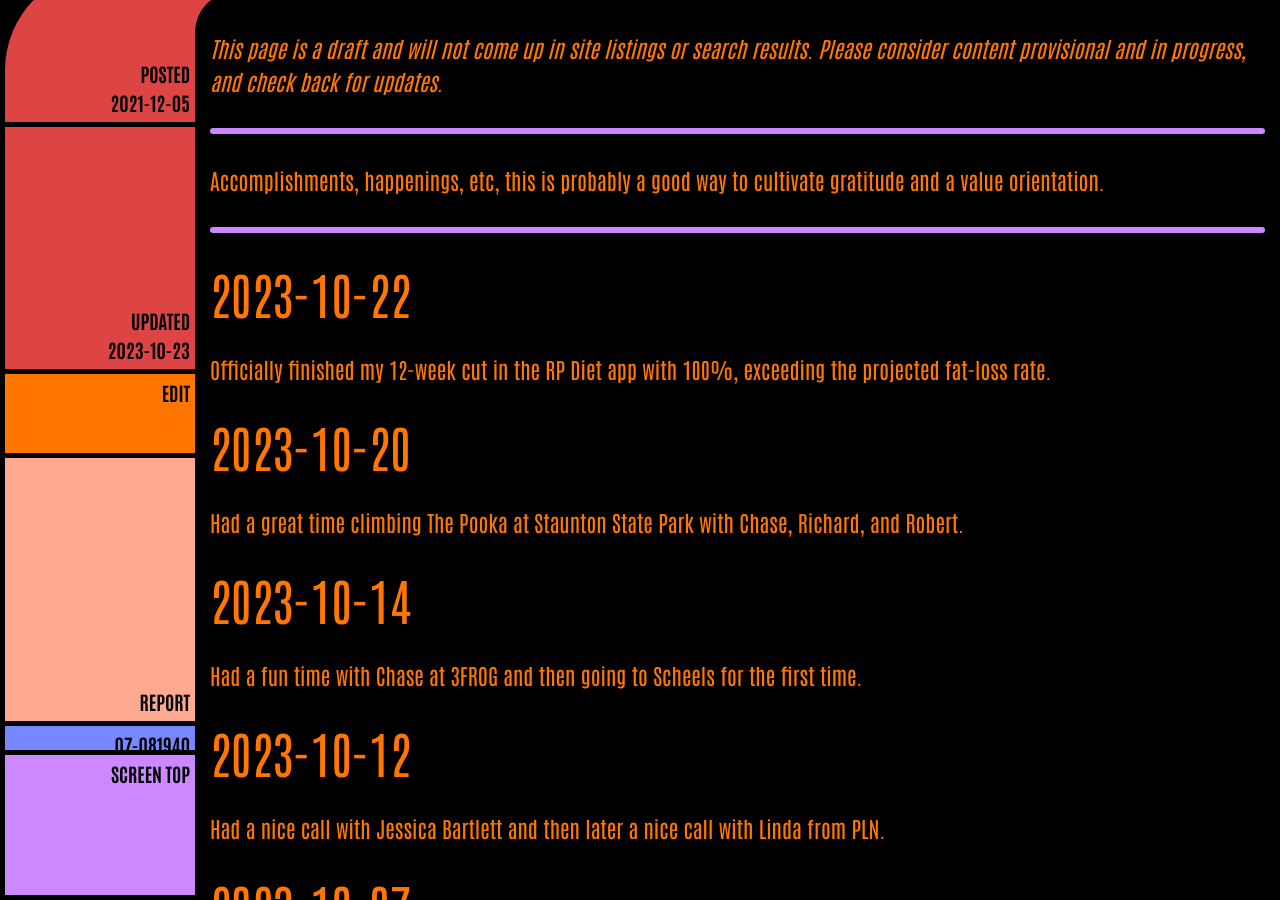
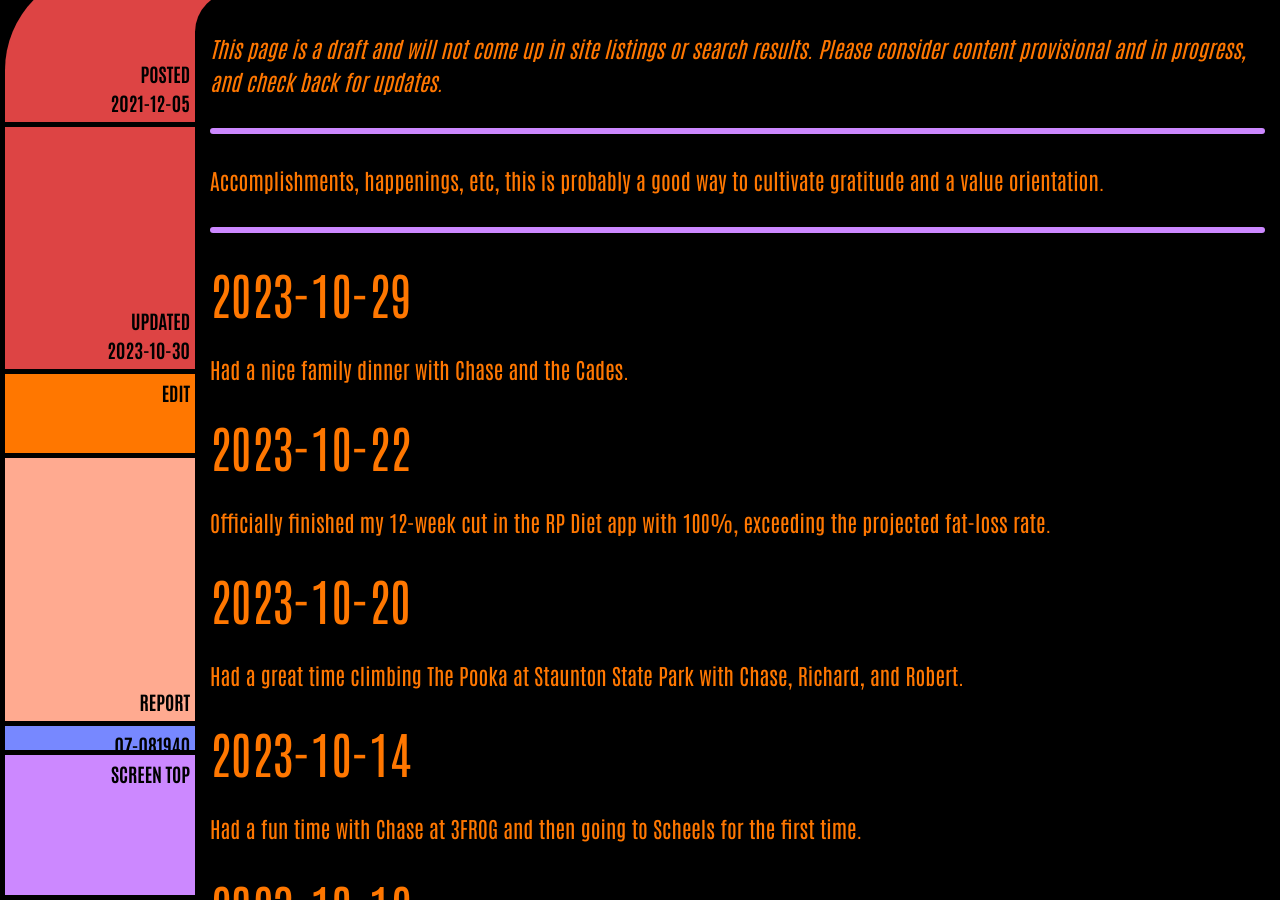
Before and after one commit to ArthurZey/arthurzey.github.io, a Jekyll site: the page built from _pages/one-good-thing.md, in a window 1280 px wide and 900 px high, scrolled down 333 px. Built offline with Jekyll 4.4.1, drawn with Linux system fonts in a browser that asks for light colours.

Commit message:
added 2023-10-29

```diff
--- a/_pages/one-good-thing.md
+++ b/_pages/one-good-thing.md
@@ -2,12 +2,15 @@
 title: One Good Thing
 description: "Accomplishments, happenings, etc, this is probably a good way to cultivate gratitude and a value orientation."
 date: "2021-12-05"
-last_modified_at: "2023-10-23T14:16:12+00:00"
+last_modified_at: "2023-10-30T12:25:45+00:00"
 tags:
   - happenings
   - draft
 sitemap: false
 ---
+
+## 2023-10-29
+Had a nice family dinner with Chase and the Cades.
 
 ## 2023-10-22
 Officially finished my 12-week cut in the RP Diet app with 100%, exceeding the projected fat-loss rate.
```
